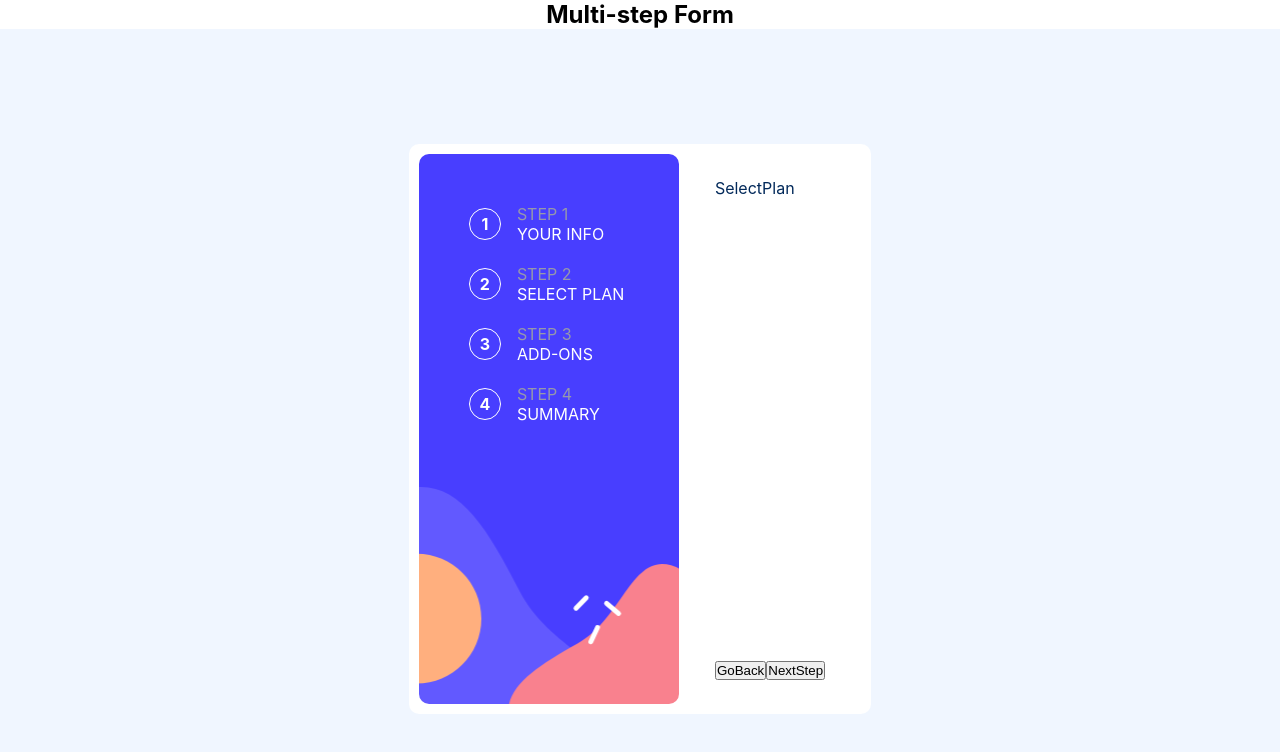
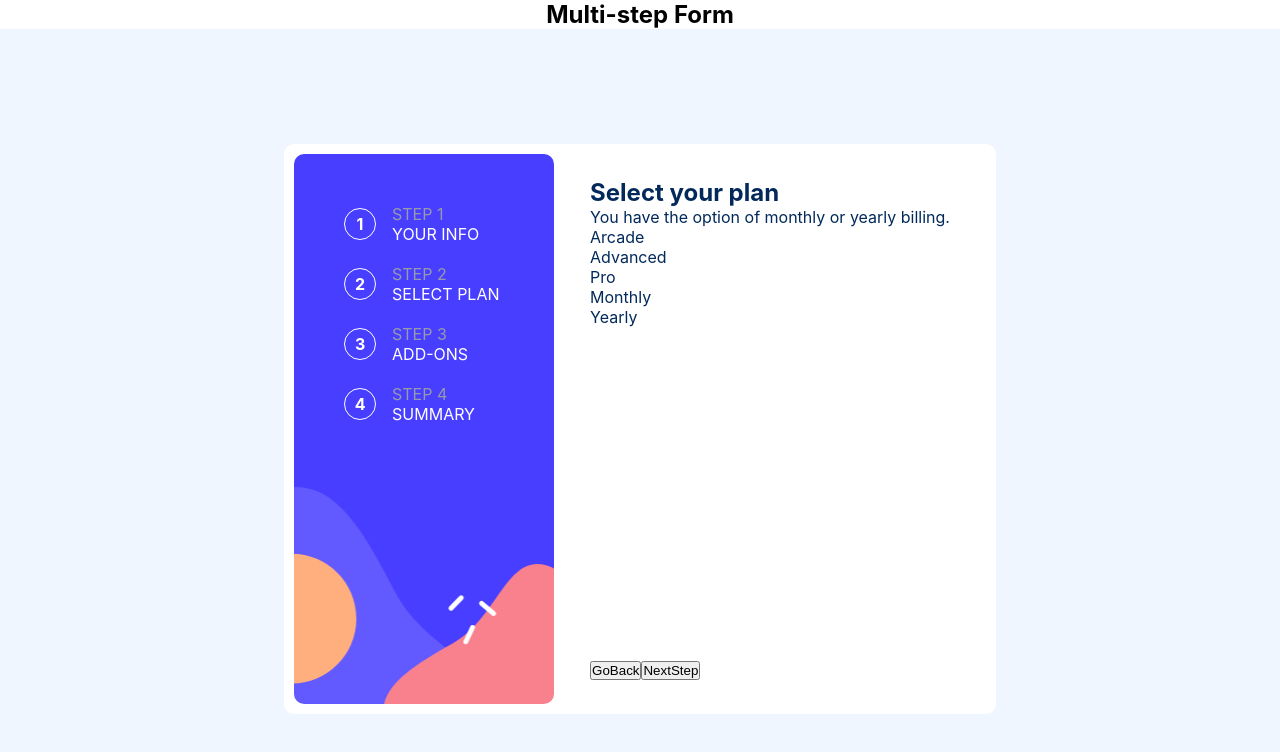
Before and after one commit to Ozgur2096/frontend-mentor-challenge2-react, a React (Create React App) app: page / in a window 1280 px wide. Both pictures are taken after a click on the button "NextStep". Shown: the top 752 px of the page. Built offline with nearby package versions, Linux system fonts and the light colour scheme; the HTML template or start-up script is replaced by a standard one.

Commit message:
selectPlan.tsx modified

```diff
--- a/src/components/MainContentElements/SelectPlan.tsx
+++ b/src/components/MainContentElements/SelectPlan.tsx
@@ -1,5 +1,22 @@
 import React from 'react';
 
 export const SelectPlan = () => {
-  return <main className='main-content-container'>SelectPlan</main>;
+  return (
+    <main className='main-content-container'>
+      <h2>Select your plan</h2>
+      <p>You have the option of monthly or yearly billing.</p>
+      <div>
+        <div className='select-plan-box-container'>
+          <div className='select-plan-box'>Arcade</div>
+          <div className='select-plan-box'>Advanced</div>
+          <div className='select-plan-box'>Pro</div>
+        </div>
+        <div className='select-plan-toggle'>
+          <p>Monthly</p>
+          <div className='select-plan-toggle-button'></div>
+          <p>Yearly</p>
+        </div>
+      </div>
+    </main>
+  );
 };
```
Also changed, not shown: indexExample.html (+32 -82 lines).
